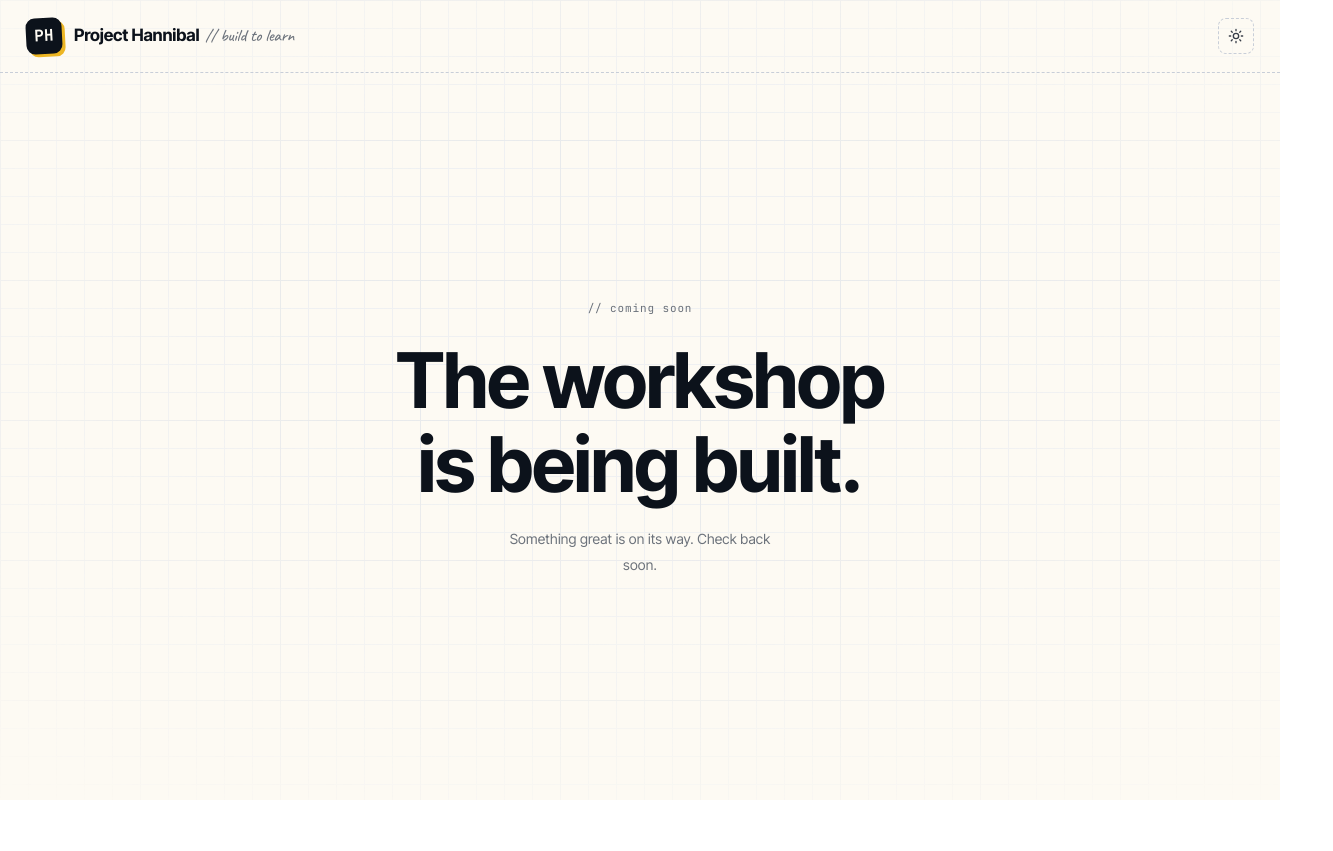
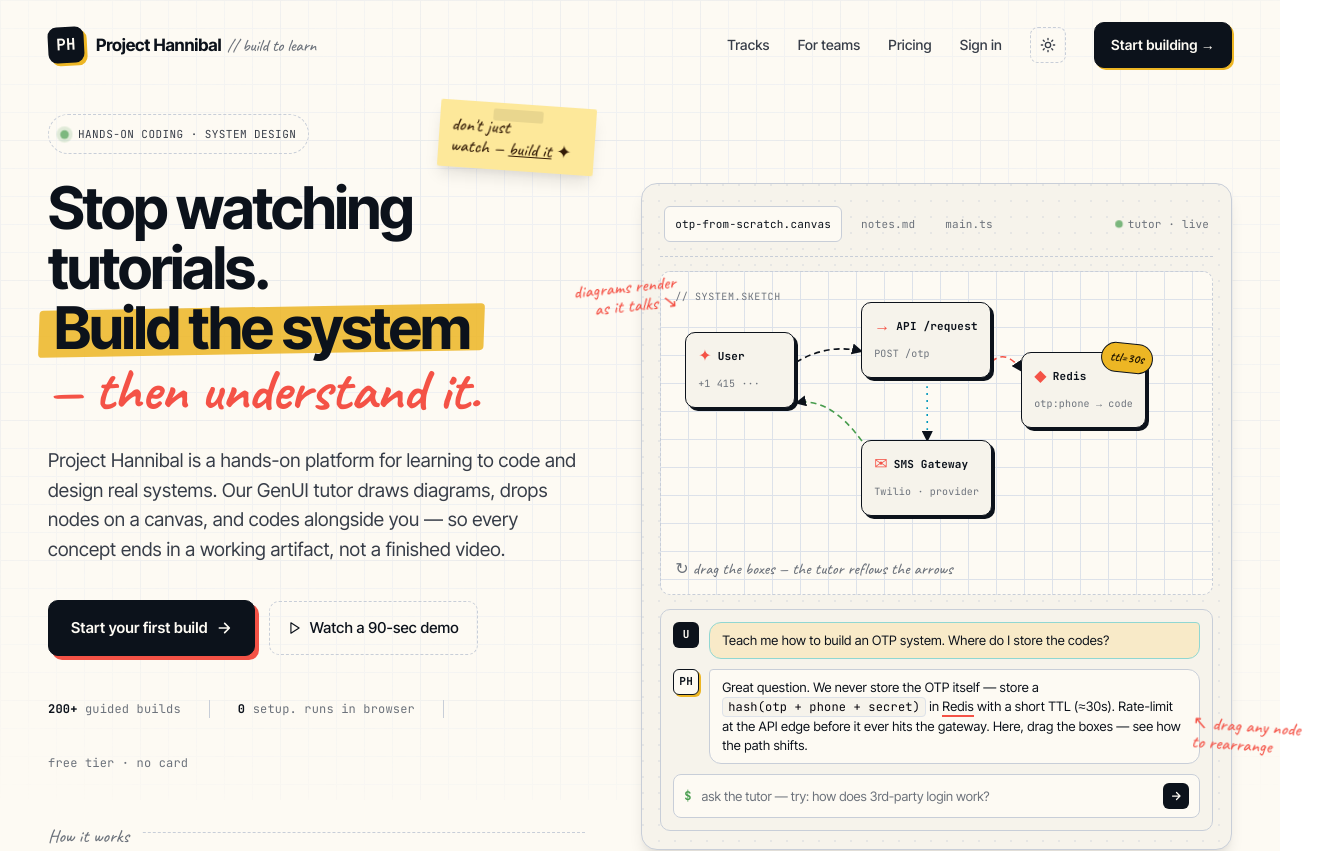
Before and after one commit to dhruva-nu/Project-hannibal, a React (Vite) app in the folder frontend/: page /home in a window 1280 px wide. Shown: the top 851 px of the page, 1333 px wide, since content can reach past the window. Before the commit the page ends 800 px from the top, so only its background shows below. Built offline with nearby package versions, Linux system fonts and the light colour scheme.

Commit message:
added homepage

```diff
--- a/frontend/src/App.tsx
+++ b/frontend/src/App.tsx
@@ -8,7 +8,8 @@ function App() {
       <Routes>
         <Route path="/login" element={<Login />} />
         <Route path="/home" element={<Home />} />
-        <Route path="*" element={<Navigate to="/login" replace />} />
+        <Route path="/" element={<Navigate to="/home" replace />} />
+        <Route path="*" element={<Navigate to="/home" replace />} />
       </Routes>
     </BrowserRouter>
   );
--- a/frontend/src/pages/Home/Home.module.css
+++ b/frontend/src/pages/Home/Home.module.css
@@ -1,48 +1,168 @@
+/* ── Page shell ── */
 .stage {
   position: relative;
+  z-index: 1;
   min-height: 100svh;
   display: flex;
   flex-direction: column;
 }
 
-.nav {
-  display: flex;
+/* ── Hero two-column grid ── */
+.hero {
+  max-width: 1440px;
+  width: 100%;
+  margin: 0 auto;
+  padding: 24px 48px 80px;
+  display: grid;
+  grid-template-columns: minmax(0, 1fr) minmax(0, 1.1fr);
+  gap: 56px;
   align-items: center;
-  justify-content: space-between;
-  padding: var(--sp-18) var(--sp-26);
-  border-bottom: var(--bw-1) dashed var(--rule);
 }
 
-.main {
-  flex: 1;
-  display: flex;
-  flex-direction: column;
-  align-items: center;
-  justify-content: center;
-  text-align: center;
-  padding: var(--sp-26);
+/* ── LEFT ── */
+.heroLeft {
+  position: relative;
 }
 
-.eyebrow {
-  font-family: var(--font-mono);
-  font-size: var(--fs-xs);
-  color: var(--ink-faint);
-  letter-spacing: 0.08em;
-  margin-bottom: var(--sp-18);
+.stickyNote {
+  position: absolute;
+  top: -10px;
+  right: -10px;
+  width: 156px;
+  font-family: var(--font-hand);
+  font-size: 18px;
+  line-height: 1.15;
+  z-index: 2;
 }
 
-.title {
+.headline {
   font-family: var(--font-display);
-  font-size: clamp(2.4rem, 6vw, 5rem);
+  font-size: clamp(40px, 4.6vw, 72px);
+  line-height: 1.02;
+  letter-spacing: -0.035em;
   font-weight: 700;
-  line-height: 1.1;
-  letter-spacing: -0.02em;
+  margin: 24px 0 26px;
   color: var(--ink);
-  margin: 0 0 var(--sp-18);
+}
+
+/* Yellow highlighter span */
+.marker {
+  position: relative;
+  display: inline-block;
+  padding: 0 6px;
+  color: var(--ink);
+}
+.marker::before {
+  content: "";
+  position: absolute;
+  inset: 14% -2% 8% -2%;
+  background: var(--accent);
+  z-index: -1;
+  transform: skew(-3deg) rotate(-1deg);
+  border-radius: 4px;
+  opacity: 0.85;
+}
+
+/* Caveat handwritten span */
+.scribble {
+  font-family: var(--font-hand);
+  font-weight: 700;
+  color: var(--accent-2);
+  letter-spacing: -0.01em;
 }
 
 .sub {
-  font-size: var(--fs-base);
+  font-size: 19px;
+  line-height: 1.55;
+  color: var(--ink-soft);
+  max-width: 540px;
+  margin: 0 0 36px;
+}
+
+.ctaRow {
+  display: flex;
+  gap: 14px;
+  align-items: center;
+  flex-wrap: wrap;
+}
+
+.metaRow {
+  margin-top: 40px;
+  display: flex;
+  gap: 28px;
+  align-items: center;
+  font-family: var(--font-mono);
+  font-size: 12px;
   color: var(--ink-faint);
-  max-width: 36ch;
+  flex-wrap: wrap;
 }
+.metaRow strong {
+  color: var(--ink);
+  font-weight: 600;
+}
+.metaSep {
+  width: 1px;
+  height: 18px;
+  background: var(--rule);
+  flex-shrink: 0;
+}
+
+/* ── RIGHT ── */
+.heroRight {
+  position: relative;
+  min-width: 0;
+}
+
+/* Floating handwritten annotations */
+.annoLeft,
+.annoRight {
+  position: absolute;
+  font-family: var(--font-hand);
+  font-size: 18px;
+  color: var(--accent-2);
+  pointer-events: none;
+  z-index: 3;
+  line-height: 1.05;
+}
+.annoLeft {
+  top: 96px;
+  left: -84px;
+  transform: rotate(-6deg);
+  width: 120px;
+  text-align: right;
+}
+.annoRight {
+  bottom: 188px;
+  right: -100px;
+  transform: rotate(4deg);
+  width: 140px;
+}
+
+/* ── Responsive ── */
+@media (max-width: 1100px) {
+  .hero {
+    grid-template-columns: 1fr;
+    padding: 16px 24px 60px;
+    gap: 36px;
+  }
+  .annoLeft,
+  .annoRight {
+    display: none;
+  }
+  .stickyNote {
+    right: 10px;
+  }
+}
+
+@media (max-width: 600px) {
+  .headline {
+    font-size: clamp(32px, 9vw, 48px);
+  }
+  .ctaRow {
+    flex-direction: column;
+    align-items: flex-start;
+  }
+  .metaRow {
+    gap: 16px;
+  }
+}
--- a/frontend/src/pages/Home/Home.tsx
+++ b/frontend/src/pages/Home/Home.tsx
@@ -1,29 +1,181 @@
-import { useEffect, useState } from "react";
-import { PaperBg, ThemeToggle } from "@/shared/components/atoms";
-import { NavBrand } from "@/shared/components/molecules";
-import type { Theme } from "@/shared/types";
+import { useCallback, useEffect, useState } from "react";
+import {
+  Badge,
+  Button,
+  PaperBg,
+  StickyNote,
+} from "@/shared/components/atoms";
+import {
+  Navbar,
+  CanvasBoard,
+  DiagramArea,
+  ChatPanel,
+  HowItWorksStrip,
+  CourseMarquee,
+} from "@/shared/components/organisms";
+import type {
+  ChatMessage,
+  DiagramEdge,
+  DiagramNodeData,
+  Theme,
+} from "@/shared/types";
 import styles from "./Home.module.css";
+
+const NODES: DiagramNodeData[] = [
+  { id: "user",  label: "User",        icon: "✦", sub: "+1 415 ···",       x: 24,  y: 60  },
+  { id: "api",   label: "API /request",icon: "→", sub: "POST /otp",        x: 200, y: 30  },
+  { id: "redis", label: "Redis",       icon: "◆", sub: "otp:phone → code", tag: "ttl=30s", x: 360, y: 80  },
+  { id: "sms",   label: "SMS Gateway", icon: "✉", sub: "Twilio · provider", x: 200, y: 168 },
+];
+
+const EDGES: DiagramEdge[] = [
+  { from: "user",  to: "api",   color: "var(--ink)",      dashArray: "6 4"  },
+  { from: "api",   to: "redis", color: "var(--accent-2)", dashArray: "6 4"  },
+  { from: "api",   to: "sms",   color: "var(--accent-3)", dashArray: "2 5"  },
+  { from: "sms",   to: "user",  color: "var(--accent-4)", dashArray: "6 4"  },
+];
+
+const BOARD_TABS = [
+  { label: "otp-from-scratch.canvas", active: true },
+  { label: "notes.md" },
+  { label: "main.ts" },
+];
+
+const INITIAL_USER_MSG: ChatMessage = {
+  id: "user-0",
+  role: "user",
+  text: "Teach me how to build an OTP system. Where do I store the codes?",
+};
+
+const AI_RESPONSE: ChatMessage = {
+  id: "ai-0",
+  role: "ai",
+  segments: [
+    { type: "text",      value: "Great question. We never store the OTP itself — store a " },
+    { type: "code",      value: "hash(otp + phone + secret)" },
+    { type: "text",      value: " in " },
+    { type: "underline", value: "Redis" },
+    { type: "text",      value: " with a short TTL (≈30s). Rate-limit at the API edge before it ever hits the gateway. Here, drag the boxes — see how the path shifts." },
+  ],
+};
+
+const ArrowRightIcon = () => (
+  <svg width="16" height="16" viewBox="0 0 24 24" fill="none" stroke="currentColor" strokeWidth={2.5} strokeLinecap="round" strokeLinejoin="round" aria-hidden="true">
+    <path d="M5 12h14M13 5l7 7-7 7" />
+  </svg>
+);
+
+const PlayIcon = () => (
+  <svg width="14" height="14" viewBox="0 0 24 24" fill="none" stroke="currentColor" strokeWidth={2} strokeLinecap="round" strokeLinejoin="round" aria-hidden="true">
+    <polygon points="5 3 19 12 5 21 5 3" />
+  </svg>
+);
 
 export const Home = () => {
   const [theme, setTheme] = useState<Theme>("light");
+  const [messages, setMessages] = useState<ChatMessage[]>([INITIAL_USER_MSG]);
+  const [isTyping, setIsTyping] = useState(true);
 
   useEffect(() => {
     document.documentElement.setAttribute("data-theme", theme);
   }, [theme]);
 
+  useEffect(() => {
+    const t = setTimeout(() => {
+      setIsTyping(false);
+      setMessages([INITIAL_USER_MSG, AI_RESPONSE]);
+    }, 1800);
+    return () => clearTimeout(t);
+  }, []);
+
+  const handleChatSubmit = useCallback((text: string) => {
+    const newUser: ChatMessage = { id: `user-${Date.now()}`, role: "user", text };
+    setMessages((prev) => [...prev, newUser]);
+    setIsTyping(true);
+    setTimeout(() => {
+      const newAi: ChatMessage = {
+        ...AI_RESPONSE,
+        id: `ai-${Date.now()}`,
+      };
+      setIsTyping(false);
+      setMessages((prev) => [...prev, newAi]);
+    }, 1800);
+  }, []);
+
+  const handleThemeToggle = useCallback(
+    () => setTheme((p) => (p === "light" ? "dark" : "light")),
+    [],
+  );
+
   return (
     <>
       <PaperBg />
       <div className={styles.stage}>
-        <nav className={styles.nav} aria-label="Main navigation">
-          <NavBrand href="/home" />
-          <ThemeToggle theme={theme} onToggle={() => setTheme((p) => (p === "light" ? "dark" : "light"))} />
-        </nav>
-        <main className={styles.main}>
-          <p className={styles.eyebrow}>// coming soon</p>
-          <h1 className={styles.title}>The workshop<br />is being built.</h1>
-          <p className={styles.sub}>Something great is on its way. Check back soon.</p>
-        </main>
+        <Navbar theme={theme} onThemeToggle={handleThemeToggle} />
+
+        <section className={styles.hero} aria-label="Hero">
+          {/* ── LEFT COLUMN ── */}
+          <div className={styles.heroLeft}>
+            <StickyNote rotate={4} className={styles.stickyNote}>
+              don&apos;t just<br />watch — <u>build it</u> ✦
+            </StickyNote>
+
+            <Badge label="Hands-on coding · System design" />
+
+            <h1 className={styles.headline}>
+              Stop watching tutorials.<br />
+              <span className={styles.marker}>Build the system</span><br />
+              <span className={styles.scribble}>— then understand it.</span>
+            </h1>
+
+            <p className={styles.sub}>
+              Project Hannibal is a hands-on platform for learning to code and design real
+              systems. Our GenUI tutor draws diagrams, drops nodes on a canvas, and codes
+              alongside you — so every concept ends in a working artifact, not a finished video.
+            </p>
+
+            <div className={styles.ctaRow}>
+              <Button variant="primary" href="#" icon={<ArrowRightIcon />} iconPosition="right">
+                Start your first build
+              </Button>
+              <Button variant="ghost" href="#" icon={<PlayIcon />} iconPosition="left">
+                Watch a 90-sec demo
+              </Button>
+            </div>
+
+            <div className={styles.metaRow}>
+              <span><strong>200+</strong> guided builds</span>
+              <span className={styles.metaSep} aria-hidden="true" />
+              <span><strong>0</strong> setup. runs in browser</span>
+              <span className={styles.metaSep} aria-hidden="true" />
+              <span>free tier · no card</span>
+            </div>
+
+            <HowItWorksStrip />
+          </div>
+
+          {/* ── RIGHT COLUMN ── */}
+          <div className={styles.heroRight}>
+            <div className={styles.annoLeft} aria-hidden="true">
+              diagrams render<br />as it talks ↘
+            </div>
+            <div className={styles.annoRight} aria-hidden="true">
+              ↖ drag any node<br />to rearrange
+            </div>
+
+            <CanvasBoard tabs={BOARD_TABS} metaLabel="tutor · live">
+              <DiagramArea nodes={NODES} edges={EDGES} />
+              <ChatPanel
+                messages={messages}
+                isTyping={isTyping}
+                onSubmit={handleChatSubmit}
+                aiAnnotation="↓ I sketched the flow on the canvas above."
+              />
+            </CanvasBoard>
+
+            <CourseMarquee />
+          </div>
+        </section>
       </div>
     </>
   );
--- a/frontend/src/shared/components/organisms/DiagramArea/DiagramArea.tsx
+++ b/frontend/src/shared/components/organisms/DiagramArea/DiagramArea.tsx
@@ -1,4 +1,4 @@
-import { useCallback, useRef, useState } from "react";
+import { useCallback, useEffect, useRef, useState } from "react";
 import { DiagramNode } from "@/shared/components/molecules";
 import type { DiagramEdge, DiagramNodeData } from "@/shared/types";
 import styles from "./DiagramArea.module.css";
@@ -11,7 +11,7 @@ interface NodeCenter {
 }
 
 function getNodeCenter(areaEl: HTMLDivElement, nodeId: string): NodeCenter | null {
-  const el = areaEl.querySelector<HTMLElement>(`.node[data-id="${nodeId}"]`);
+  const el = areaEl.querySelector<HTMLElement>(`[data-id="${nodeId}"]`);
   if (!el) return null;
   const r = el.getBoundingClientRect();
   const ar = areaEl.getBoundingClientRect();
@@ -63,6 +63,14 @@ export const DiagramArea = ({
   const areaRef = useRef<HTMLDivElement>(null);
   const [, forceRender] = useState(0);
 
+  // Draw edges after mount (areaRef is null on first render) and on resize
+  useEffect(() => {
+    forceRender((v) => v + 1);
+    const onResize = () => forceRender((v) => v + 1);
+    window.addEventListener("resize", onResize);
+    return () => window.removeEventListener("resize", onResize);
+  }, []);
+
   const handleMove = useCallback((id: string, x: number, y: number) => {
     setNodes((prev) => prev.map((n) => (n.id === id ? { ...n, x, y } : n)));
     forceRender((v) => v + 1);
@@ -71,6 +79,7 @@ export const DiagramArea = ({
   const edgePaths = areaRef.current
     ? edges.map((edge, i) => ({
         ...edge,
+        dashArray: edge.dashArray ?? "5 4",
         d: buildEdgePath(areaRef.current!, edge, i),
       }))
     : [];
@@ -101,7 +110,7 @@ export const DiagramArea = ({
               fill="none"
               stroke={edge.color ?? "var(--ink)"}
               strokeWidth="1.6"
-              strokeDasharray="5 4"
+              strokeDasharray={edge.dashArray ?? "5 4"}
               markerEnd="url(#arrow)"
               style={{ color: edge.color ?? "var(--ink)" }}
             />
--- a/frontend/src/shared/types/index.ts
+++ b/frontend/src/shared/types/index.ts
@@ -35,6 +35,7 @@ export interface DiagramEdge {
   from: string;
   to: string;
   color?: string;
+  dashArray?: string;
 }
 
 /* ── Course chip ── */
```
Also changed, not shown: 1 other file (tests, documents, lock files or other folders).
